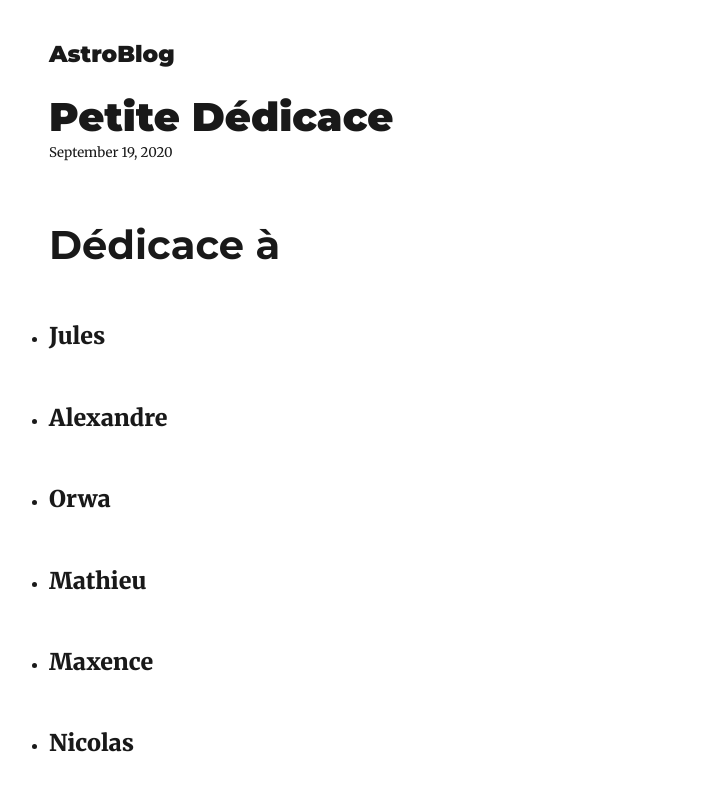
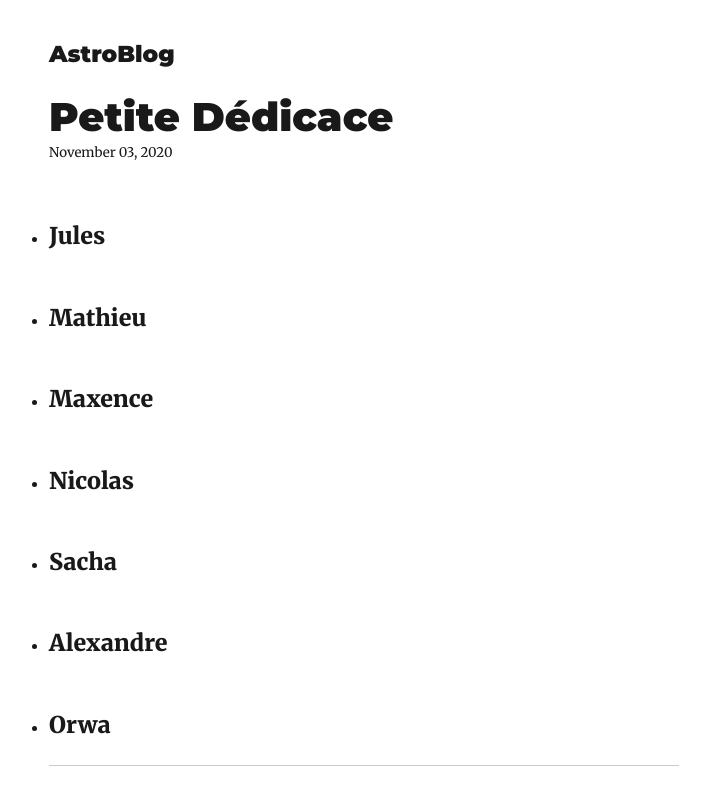
Before and after one commit to lucashuguet/astroblog, a Gatsby site: page /dedicace/ in a window 1280 px wide. Shown: the top 791 px of the page, without its empty margins (276-986 px from the left). Built offline with nearby package versions, Linux system fonts and the light colour scheme; Gatsby itself is replaced by a stand-in of ours; some packages are replaced by stand-ins of ours.

Commit message:
Update Blog “dedicace/index”

```diff
--- a/content/blog/dedicace/index.md
+++ b/content/blog/dedicace/index.md
@@ -1,14 +1,12 @@
 ---
 title: Petite Dédicace
-date: 2020-09-19T11:49:03.200Z
+date: 2020-11-03T14:18:51.890Z
 description: À mes potes de St Cyr l'École
 ---
-# **Dédicace à**
-
 * ### Jules
-* ### Alexandre
-* ### Orwa
 * ### Mathieu
 * ### Maxence
 * ### Nicolas
 * ### Sacha
+* ### Alexandre
+* ### Orwa
```
